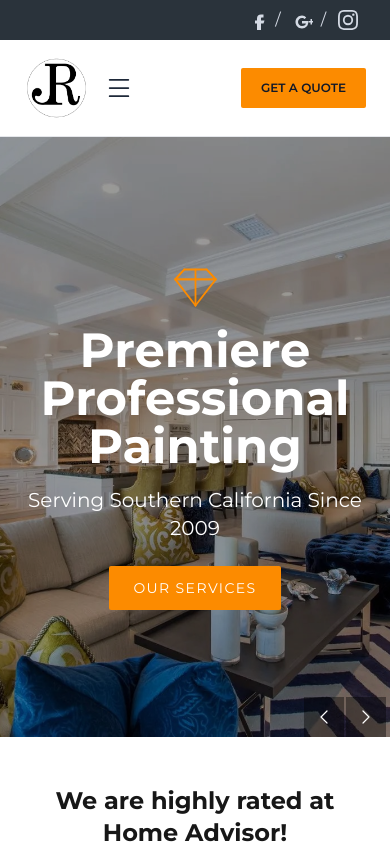
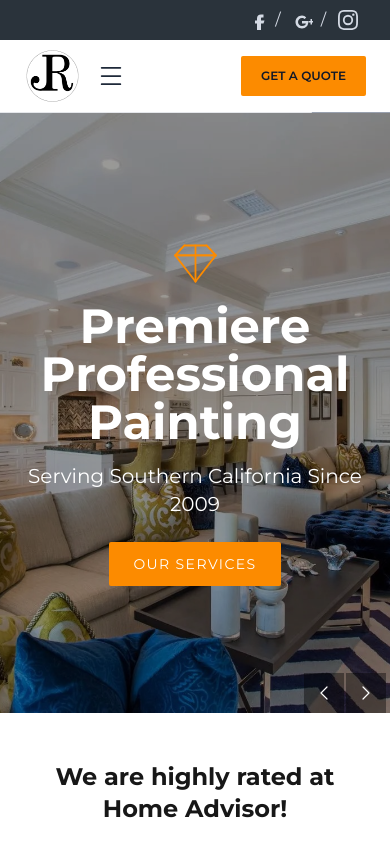
Before and after one commit to orbonnie/jr-painting, a Next.js app: page / in a window 390 px wide. Shown: the top 844 px of the page. Built offline with nearby package versions, Linux system fonts and the light colour scheme.

Commit message:
Add mobile updates

```diff
--- a/src/app/globals.css
+++ b/src/app/globals.css
@@ -30,12 +30,12 @@
   --color-grey-10: #0000001a;
 }
 
-@media (prefers-color-scheme: dark) {
+/* @media (prefers-color-scheme: dark) {
   :root {
     --background: #0a0a0a;
     --foreground: #ededed;
   }
-}
+} */
 
 @keyframes slide-in-right {
   from {
--- a/src/components/MainBar.tsx
+++ b/src/components/MainBar.tsx
@@ -50,8 +50,8 @@ export default function MainBar() {
   }, [menuOpen]);
 
   return (
-    <div className="relative w-full border-b border-gray-200">
-      <div className="max-w-6xl mx-auto flex items-center justify-between px-6 py-4">
+    <div className="relative w-full border-b border-gray-400 bg-white">
+      <div className="max-w-6xl mx-auto flex items-center justify-between px-6 py-2">
         {/* Logo + navigation */}
         <div className="flex items-center">
           <Link href="/">
@@ -60,7 +60,7 @@ export default function MainBar() {
               alt="Jacob Reitz Painting"
               width={200}
               height={200}
-              className="h-16 w-auto"
+              className="h-14 w-auto"
             />
           </Link>
 
--- a/src/components/Navbar.tsx
+++ b/src/components/Navbar.tsx
@@ -8,9 +8,11 @@ export default function Navbar() {
   // const [open, setOpen] = useState(false);
 
   return (
-    <header>
+    <>
       <TopBar />
-      <MainBar />
-    </header>
+      <div className="sticky top-0 z-50">
+        <MainBar />
+      </div>
+    </>
   );
 }
```
